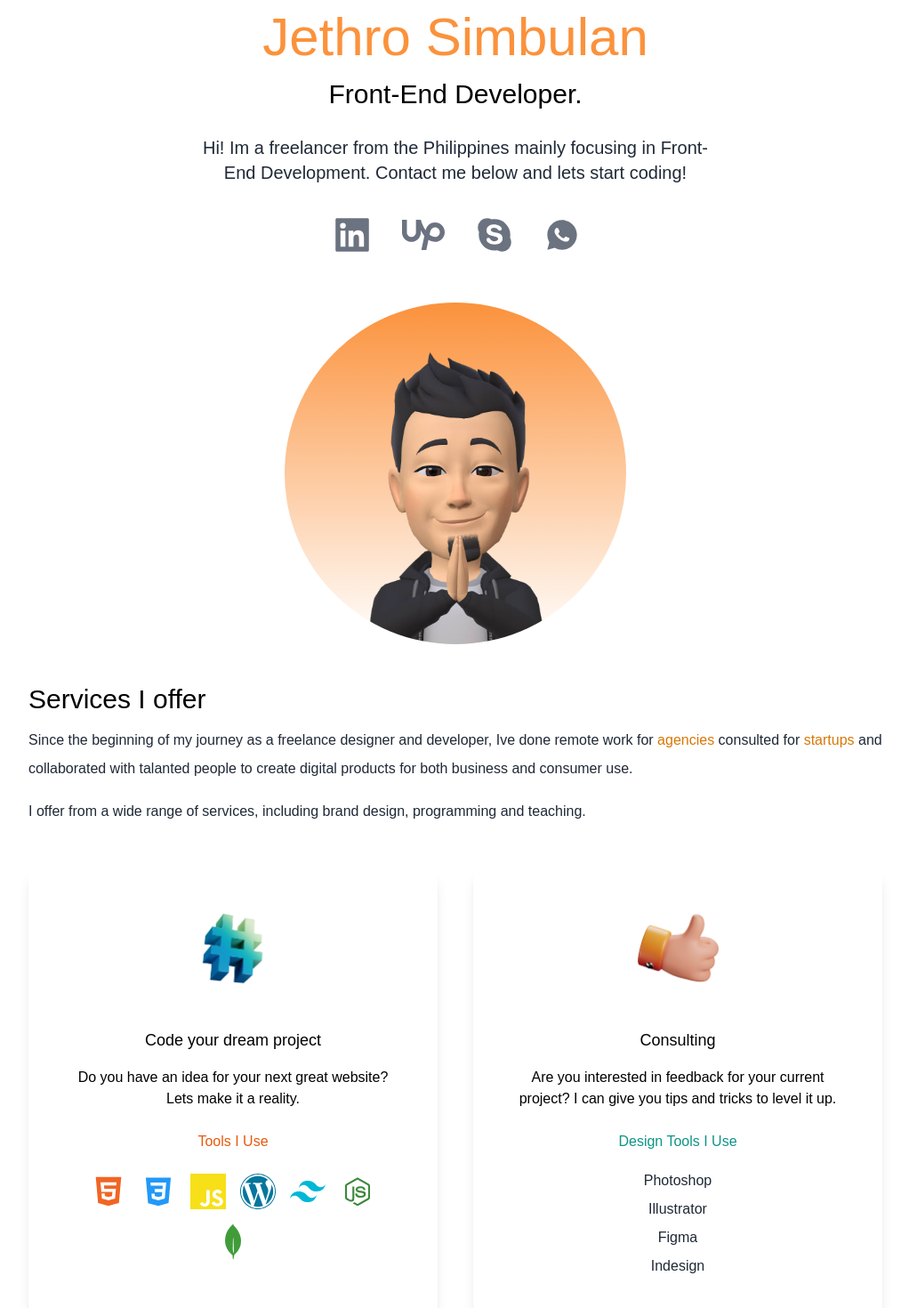
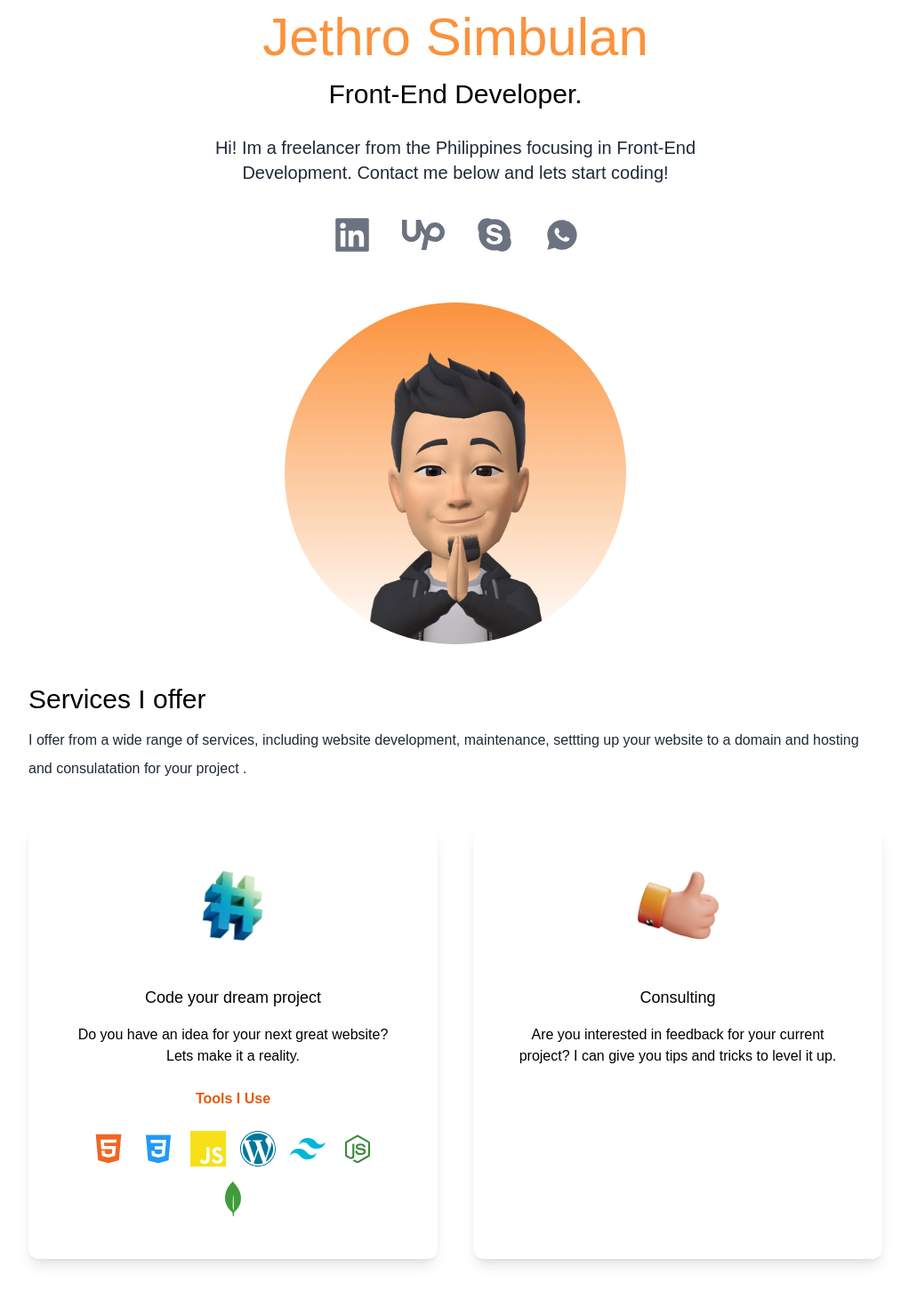
Before and after one commit to sora-dev/soraweb, a Next.js app: page / in a window 1280 px wide. Shown: the part 200-1670 px from the top of the page at 89% size, without its empty margins (128-1150 px from the left). Built offline with nearby package versions, Linux system fonts and the light colour scheme.

Commit message:
edited services and portfolio

```diff
--- a/pages/index.js
+++ b/pages/index.js
@@ -56,8 +56,8 @@ export default function Home () {
               Front-End Developer.
             </h3>
             <p className='text-md py-5 leading-8 text-gray-800 dark:text-gray-200 max-w-xl mx-auto md:text-xl'>
-              Hi! Im a freelancer from the Philippines mainly focusing in
-              Front-End Development. Contact me below and lets start coding!
+              Hi! Im a freelancer from the Philippines focusing in Front-End
+              Development. Contact me below and lets start coding!
             </p>
             <div className='text-5xl flex justify-center gap-8 py-3 text-gray-600 dark:text-gray-400 items-center'>
               <a
@@ -94,16 +94,9 @@ export default function Home () {
           <div>
             <h3 className='text-3xl py-1 dark:text-white'>Services I offer</h3>
             <p className='text-md py-2 leading-8 text-gray-800 dark:text-gray-200'>
-              Since the beginning of my journey as a freelance designer and
-              developer, Ive done remote work for
-              <span className='text-amber-600'> agencies </span>
-              consulted for <span className='text-amber-600'>startups </span>
-              and collaborated with talanted people to create digital products
-              for both business and consumer use.
-            </p>
-            <p className='text-md py-2 leading-8 text-gray-800 dark:text-gray-200'>
-              I offer from a wide range of services, including brand design,
-              programming and teaching.
+              I offer from a wide range of services, including website
+              development, maintenance, settting up your website to a domain and
+              hosting and consulatation for your project .
             </p>
           </div>
           <div className='lg:flex gap-10'>
@@ -116,7 +109,9 @@ export default function Home () {
                 Do you have an idea for your next great website? Lets make it a
                 reality.
               </p>
-              <h4 className='py-4 text-orange-600'>Tools I Use</h4>
+              <h4 className='py-4 text-orange-600 font-semibold'>
+                Tools I Use
+              </h4>
               <div className='flex justify-center  items-center flex-wrap'>
                 <AiFillHtml5 className='h-10 w-10 fill-[#F16524] m-2' />
                 <DiCss3 className='h-10 w-10 fill-[#2299F8] m-2' />
@@ -134,11 +129,6 @@ export default function Home () {
                 Are you interested in feedback for your current project? I can
                 give you tips and tricks to level it up.
               </p>
-              <h4 className='py-4 text-teal-600'>Design Tools I Use</h4>
-              <p className='text-gray-800 py-1'>Photoshop</p>
-              <p className='text-gray-800 py-1'>Illustrator</p>
-              <p className='text-gray-800 py-1'>Figma</p>
-              <p className='text-gray-800 py-1'>Indesign</p>
             </div>
           </div>
         </section>
@@ -155,10 +145,6 @@ export default function Home () {
               , consulted for <span className='text-orange-500'>startups </span>
               and collaborated with talanted people to create digital products
               for both business and consumer use.
-            </p>
-            <p className='text-md py-2 leading-8 text-gray-800 dark:text-gray-200'>
-              I offer from a wide range of services, including creating website
-              .
             </p>
           </div>
           <div className='flex flex-col gap-10 py-10 lg:flex-row lg:flex-wrap'>
```
